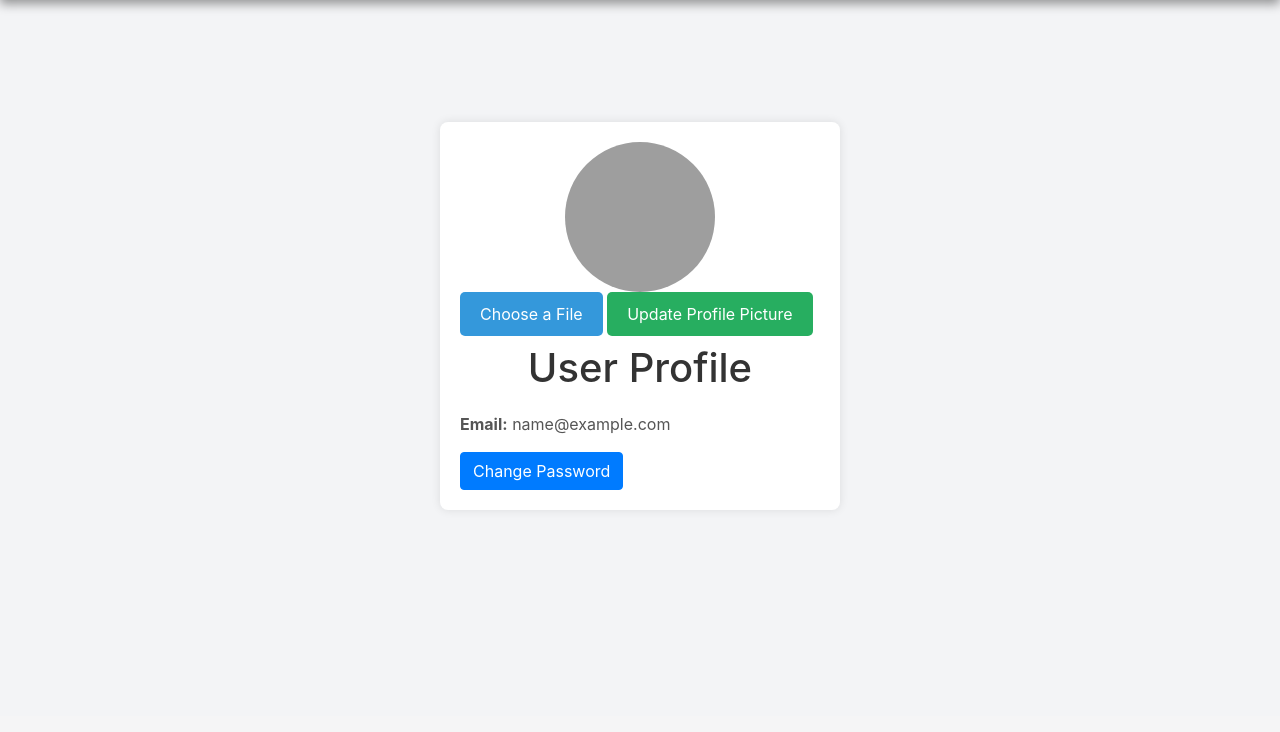
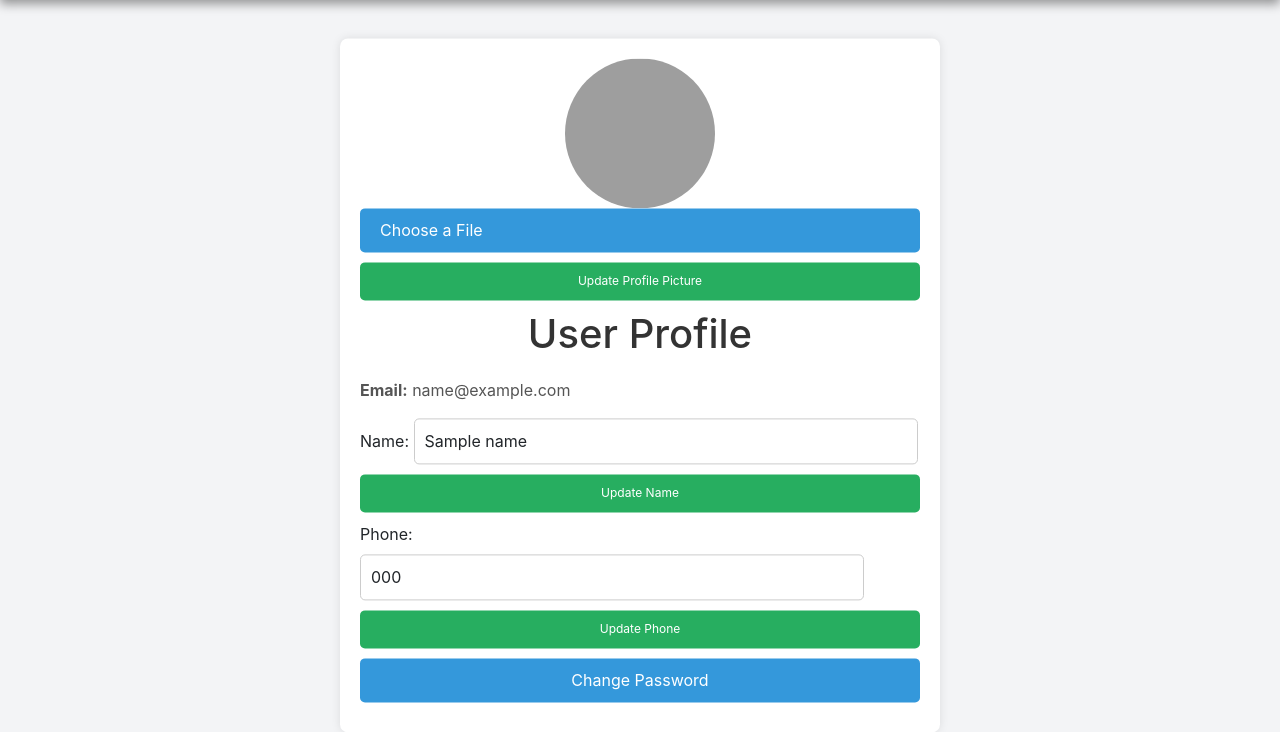
Before and after one commit to kukr/UniMarket-Place, a Flask app: template templates/profile.html in a window 1280 px wide. Shown: the part 84-816 px from the top of the page. Before the commit the page ends 595 px from the top, so only its background shows below. Run offline with Flask 2, Linux system fonts and the light colour scheme; the template is opened without the code that fills it: most values are stand-ins (such as "Sample title", 1, 10 or a date in 2020); parts of the project's set-up code (start-up, migrations or seed data) failed here and were passed over; some libraries are stand-ins or nearby versions; grey boxes are pictures that could not be loaded.

Commit message:
profile page updated

```diff
--- a/app.py
+++ b/app.py
@@ -227,7 +227,13 @@ def profile():
         profile_pic = db.child("users").child(encode_email(user_email)).child("profile_pic").get().val()
         if not profile_pic:
             profile_pic = 'static/images/Default_pfp.svg'
-        return render_template('profile.html', user_email=user_email, profile_pic=profile_pic)
+        phone = db.child("users").child(encode_email(user_email)).child("phone").get().val()
+        if not phone:
+            phone = ""
+        name = db.child("users").child(encode_email(user_email)).child("name").get().val()
+        if not name:
+            name = ""
+        return render_template('profile.html', user_email=user_email, profile_pic=profile_pic,  name=name, phone=phone)
     else:
         # If no user is logged in, redirect to login
         flash('Please log in to view this page.', 'warning')
@@ -278,7 +284,51 @@ def update_profile():
 
         # Return the updated profile picture URL
         return redirect(url_for('profile'))
+    return redirect(url_for('profile'))
 
+@app.route('/update_password', methods=['POST'])
+def update_password():
+    if not session.get('user_email', None):
+        return redirect(url_for('login'))
+    # Get the user's current and new passwords from the request
+    current_password = request.form.get('currentPassword')
+    new_password = request.form.get('newPassword')
+    try:
+        # Authenticate the user
+        user = auth.sign_in_with_email_and_password(session.get('user_email', None), current_password)
+
+        # Change the user's password
+        fba_auth.update_user(user['localId'], password=new_password)
+
+        flash('Password updated successfully', 'success')
+        return jsonify({'success': True, 'message': 'Password changed successfully'})
+
+    except Exception as e:
+        flash('Incorrect current password. Password update failed.', 'error')
+        return jsonify({'success': False, 'error': 'Incorrect current password.'})
+
+
+# Route to update the name
+@app.route('/update_name', methods=['POST'])
+def update_name():
+    if not session.get('user_email', None):
+        return redirect(url_for('login'))
+
+    user_email = session.get('user_email', None)
+    new_name = request.form.get('name')
+    db.child("users").child(encode_email(user_email)).child("name").set(new_name)
+
+    return redirect(url_for('profile'))
+
+# Route to update the phone number
+@app.route('/update_phone', methods=['POST'])
+def update_phone():
+    if not session.get('user_email', None):
+        return redirect(url_for('login'))
+
+    user_email = session.get('user_email', None)
+    phone = request.form.get('phone')
+    db.child("users").child(encode_email(user_email)).child("phone").set(phone)
 
     return redirect(url_for('profile'))
 
--- a/requirements.txt
+++ b/requirements.txt
@@ -4,3 +4,4 @@ WTForms==2.3.3
 Werkzeug==2.2.2
 pyrebase4
 boto3
+firebase-admin
--- a/templates/profile.html
+++ b/templates/profile.html
@@ -14,13 +14,13 @@
             border-radius: 8px;
             box-shadow: 0 0 10px rgba(0, 0, 0, 0.1);
             width: 100%;
-            max-width: 400px; /* Maximum width */
+            max-width: 600px; /* Maximum width */
             margin: 0 auto; /* Center it */
             /* vertical centering */
             position: absolute;
             top: 50%;
             left: 50%;
-            transform: translate(-50%, -50%);
+            transform: translate(-50%, -40%);
         }
 
         .profile-picture {
@@ -36,10 +36,14 @@
             display: none;
         }
 
-        .custom-file-upload {
-        display: inline-block;
+        .custom-file-upload,
+        .update-button,
+        .btn-primary {
+            display: block;
+            width: 100%;
             padding: 10px 20px;
             font-size: 16px;
+            margin-bottom: 10px;
             background-color: #3498db;
             color: #fff;
             border: none;
@@ -48,24 +52,15 @@
             transition: background-color 0.3s ease;
         }
 
-        .custom-file-upload:hover {
+        .custom-file-upload:hover,
+        .update-button:hover,
+        .btn-primary:hover {
             background-color: #2980b9;
         }
 
         .update-button {
-        display: inline-block;
-        padding: 10px 20px;
-        font-size: 16px;
             background-color: #27ae60;
-        color: #fff;
-        border: none;
-        border-radius: 5px;
-        cursor: pointer;
-        transition: background-color 0.3s ease;
-        }
-
-        .update-button:hover {
-        background-color: #219d54;
+            font-size: 12px;
         }
 
         h1 {
@@ -82,6 +77,17 @@
             color: #555;
         }
 
+        /* Add border to textboxes */
+        form input[type="text"],
+        form input[type="tel"],
+        form input[type="password"] {
+            width: 90%;
+            padding: 10px;
+            margin-bottom: 10px;
+            border: 1px solid #ccc;
+            border-radius: 5px;
+        }
+
         /* Responsive styling */
         @media (max-width: 600px) {
             body {
@@ -95,6 +101,8 @@
             }
         }
     </style>
+
+
     <script src="https://code.jquery.com/jquery-3.5.1.slim.min.js"></script>
     <script src="https://cdn.jsdelivr.net/npm/@popperjs/core@2.0.8/dist/umd/popper.min.js"></script>
     <script src="https://stackpath.bootstrapcdn.com/bootstrap/4.5.2/js/bootstrap.min.js"></script>
@@ -113,6 +121,20 @@
             <p><strong>Email:</strong> {{ user_email }}</p>
             <!-- Add more user details here -->
         </div>
+
+        <!-- Form to update the name -->
+        <form action="/update_name" method="post">
+            <label for="name">Name:</label>
+            <input type="text" name="name" id="name" value="{{ name }}" placeholder="Enter Name">
+            <button type="submit" class="update-button">Update Name</button>
+        </form>
+
+        <!-- Form to update the phone number -->
+        <form action="/update_phone" method="post">
+            <label for="phone">Phone:</label>
+            <input type="tel" name="phone" id="phone" value="{{ phone }}" placeholder="Enter Phone Number" pattern="[0-9]{3}-[0-9]{3}-[0-9]{4}" title="Please enter a valid phone number (e.g., 123-456-7890)">
+            <button type="submit" class="update-button">Update Phone</button>
+        </form>
         <button type="button" class="btn btn-primary" data-toggle="modal" data-target="#updatePasswordModal">
             Change Password
         </button>
@@ -128,7 +150,7 @@
                 </div>
                 <div class="modal-body">
                     <!-- Password update form -->
-                    <form id="updatePasswordForm">
+                    <form id="updatePasswordForm"  method="post">
                         <div class="form-group">
                             <label for="currentPassword">Current Password</label>
                             <input type="password" class="form-control" id="currentPassword" name="currentPassword" required>
@@ -143,9 +165,7 @@
             </div>
         </div>
     </div>
-    {% endblock %}
     <script>
-
         document.getElementById('updatePasswordForm').addEventListener('submit', function (e) {
             e.preventDefault();
 
@@ -170,11 +190,10 @@
                 // Handle the response from the server
                 if (data.success) {
                     // Password update successful
-                    // Display a success message, you can customize this based on your UI
                     alert('Password updated successfully');
+                    document.getElementById('updatePasswordForm').reset();
                 } else {
                     // Password update failed
-                    // Display an error message, you can customize this based on your UI
                     alert('Password update failed. ' + data.error);
                 }
             })
@@ -184,8 +203,10 @@
             .finally(() => {
                 // Close the modal
                 $('#updatePasswordModal').modal('hide');
+                $('.modal-backdrop').remove();
             });
         });
     </script>
+    {% endblock %}
 </body>
 </html>
```
Lines whose indentation alone changed are shown as unchanged.
